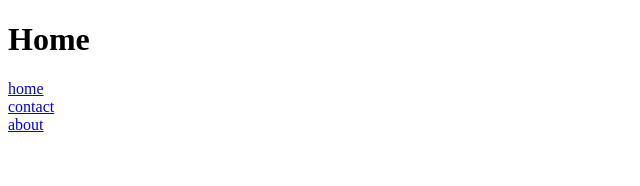
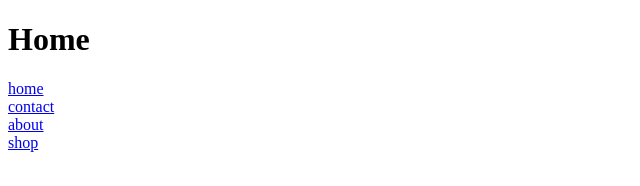
Before and after one commit to Mersad97/test, a plain HTML site: page index.html in a window 1280 px wide. Shown: the full height of the page, 0-640 px from the left. Drawn offline with Linux system fonts and the light colour scheme.

Commit message:
Update index.html

```diff
--- a/index.html
+++ b/index.html
@@ -10,5 +10,6 @@
     <a href="index.html">home</a><br />
     <a href="contact.html">contact</a><br />
     <a href="about.html">about</a><br />
+    <a href="new/shop.html">shop</a><br />
   </body>
 </html>
```
